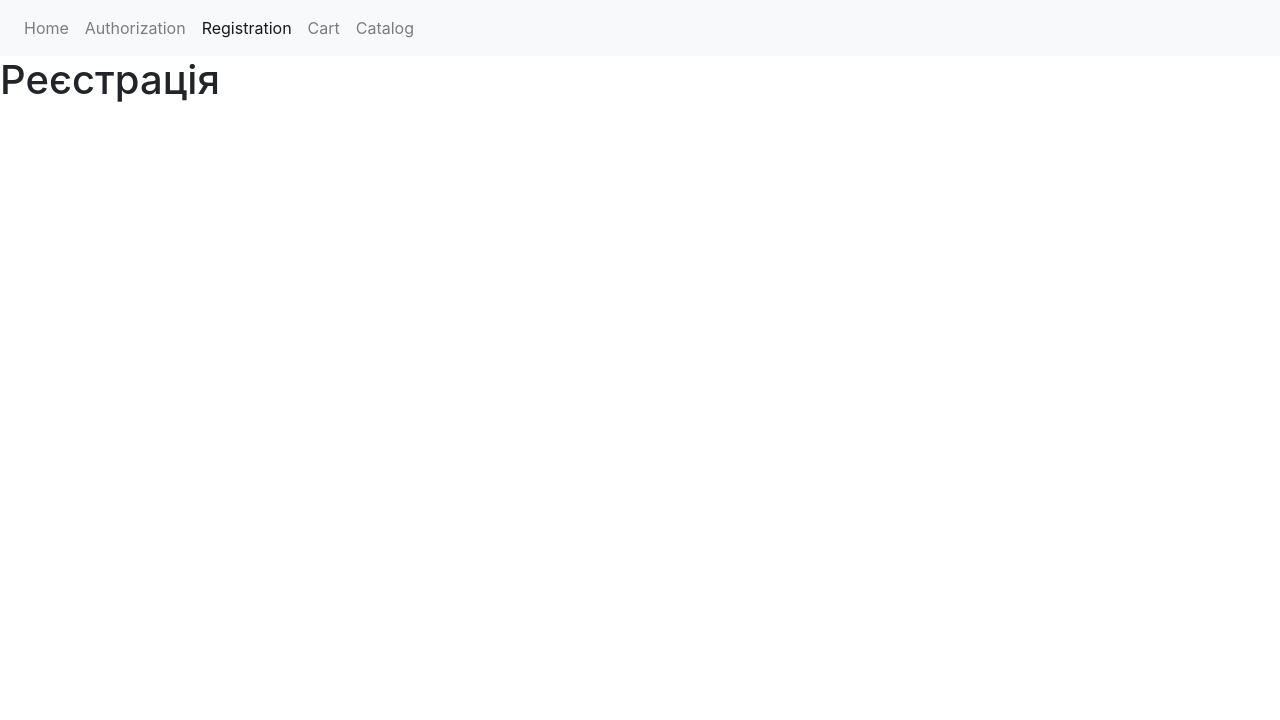
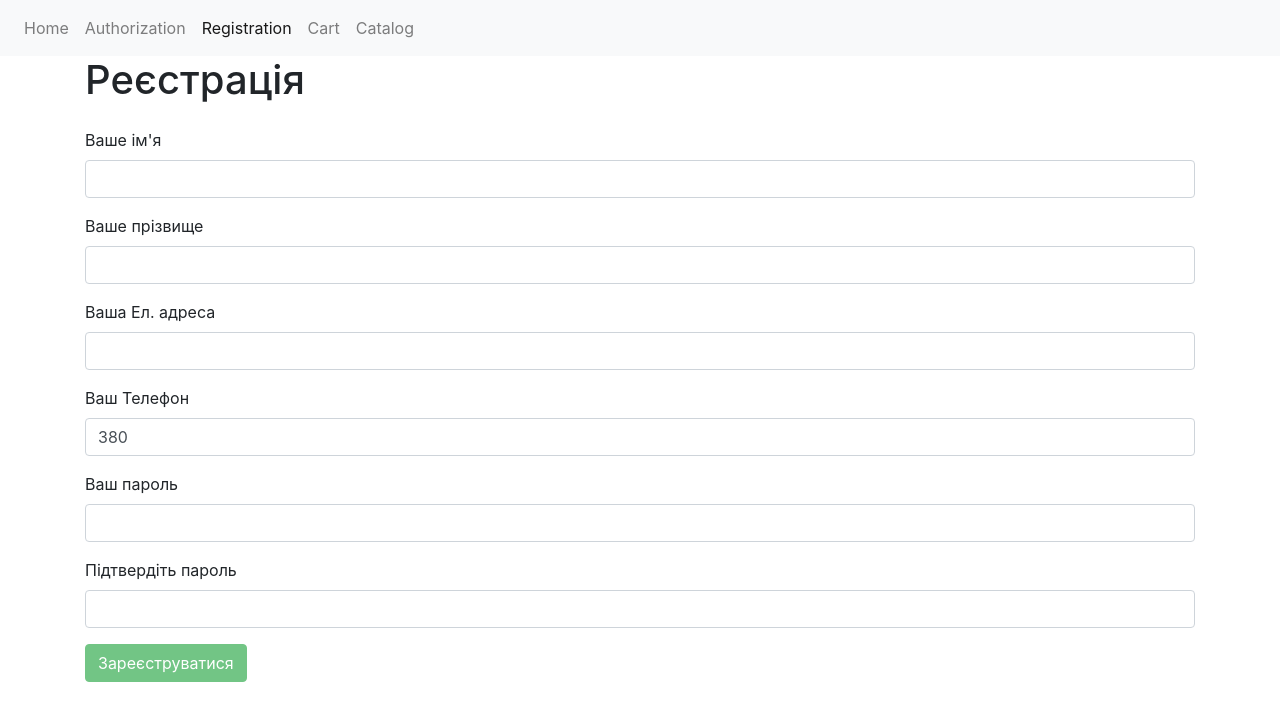
Before and after one commit to misha1737/shop24, a Vue app: page /registration in a window 1280 px wide. Shown: the top 720 px of the page. Built offline with nearby package versions, Linux system fonts and the light colour scheme; what vue-resource would draw is missing.

Commit message:
add regisration form

```diff
--- a/src/main.js
+++ b/src/main.js
@@ -4,11 +4,13 @@ import VueRouter from 'vue-router'
 import router from './routes'
 import VueResource from 'vue-resource'
 import store from './store'
+import Vuelidate from 'vuelidate'
 
 
 
 Vue.use(VueResource)
 Vue.use(VueRouter)
+Vue.use(Vuelidate)
 Vue.config.productionTip = false
 
 new Vue({
--- a/src/pages/Authorization.vue
+++ b/src/pages/Authorization.vue
@@ -6,22 +6,26 @@
         <form class="pt-3" @submit.prevent="signin">
             <div class="form-group">
                 <label for="name">Ваш e-mail</label>
-            <input class="form-control" type="email" id="name" v-model="email">
 
+            <input class="form-control" type="email" id="name" :class="{'is-invalid': $v.email.$error}" @blur="$v.email.$touch()" v-model="email">
+                <div class="invalid-feedback" v-if="!$v.email.required">Поле електронної пошти обов'язкове </div>
+                <div class="invalid-feedback" v-else-if="!$v.email.email">Невірна електронна пошта </div>
             </div>
                 <div class="form-group">
                     <label for="password">Ваш пароль</label>
-            <input class="form-control" type="password" id="password" v-model="password">
-
+            <input class="form-control" type="password" id="password" :class="{'is-invalid': $v.password.$error}" @blur="$v.password.$touch()" v-model="password">
+                    <div class="invalid-feedback" v-if="!$v.password.required">Поле пароль обов'язкове </div>
                 </div>
-            <button class="btn btn-success">Вхід</button>
+            <button type="submit" class="btn btn-success" :disabled="$v.$invalid">Вхід</button>
         </form>
     </div>
     </div>
 </template>
 
 <script>
+    import { required, email } from 'vuelidate/lib/validators'
     export default {
+
         data(){
             return{
                 email:'',
@@ -35,28 +39,42 @@
             }
 
         },
-        methods:{
-            signin(){
-                const userData= {
-                    username:this.email,
-                    password:this.password
+        methods: {
+            signin() {
+                const userData = {
+                    username: this.email,
+                    password: this.password
                 }
 
                 this.$http.post('https://web-store-sample-vs.herokuapp.com/web-store/auth/signin', userData).then(response => {
                     // get body data
                     this.catalog = response.body;
-                    this.$store.commit('changeAccessToken', this.catalog.access_token)
-                    this.$store.commit('changeRefreshToken', this.catalog.refresh_token)
-
-                   // console.log(this.catalog.);
+                    if (response.body.token_type == 'bearer') {
+                        this.$store.commit('changeAccessToken', this.catalog.access_token)
+                        this.$store.commit('changeRefreshToken', this.catalog.refresh_token)
+                    }
+                    // console.log(this.catalog.);
                 }, response => {
-                    if(response.body.status==400){
+                    if (response.body.status == 400) {
+                        alert('Невірний логін або пароль')
+                    }
+                    if (response.body.code == 400) {
                         alert('Невірний логін або пароль')
                     }
                     // error callback
 
                 });
             },
+        },
+            validations: {
+                email: {
+                    required,
+                    email,
+                },
+                password:{
+                    required
+
+                },
 
         }
     }
--- a/src/pages/Registration.vue
+++ b/src/pages/Registration.vue
@@ -1,11 +1,104 @@
 <template>
     <div>
+        <div class="container">
         <h1>Реєстрація</h1>
+        <form class="pt-3" @submit.prevent="signin">
+            <div class="form-group">
+                <label for="firstName">Ваше ім'я</label>
+                <input class="form-control" type="text" id="firstName"  :class="{'is-invalid': $v.firstName.$error}" @blur="$v.firstName.$touch()" v-model="firstName">
+                <div class="invalid-feedback" v-if="!$v.firstName.required">Ім'я обов'язкове </div>
+                <div class="invalid-feedback" v-else-if="!$v.firstName.maxLength">Максимально можлива кількість символів{{$v.firstName.$params.maxLength.max}}</div>
+            </div>
+            <div class="form-group">
+                <label for="lastName">Ваше прізвище</label>
+                <input class="form-control" type="text" id="lastName" :class="{'is-invalid': $v.lastName.$error}" @blur="$v.lastName.$touch()" v-model="lastName">
+                <div class="invalid-feedback" v-if="!$v.lastName.required">прізвище обов'язкове </div>
+                <div class="invalid-feedback" v-else-if="!$v.lastName.maxLength">Максимально можлива кількість символів {{$v.lastName.$params.maxLength.max}}</div>
+            </div>
+            <div class="form-group">
+                <label for="email">Ваша Ел. адреса</label>
+                <input class="form-control" type="email" id="email" :class="{'is-invalid': $v.email.$error}" @blur="$v.email.$touch()" v-model="email">
+                <div class="invalid-feedback" v-if="!$v.email.required">Поле електронної пошти обов'язкове </div>
+                <div class="invalid-feedback" v-else-if="!$v.email.email">Невірна електронна пошта </div>
+                <div class="invalid-feedback" v-else-if="!$v.email.uniqEmail">this email is registered </div>
+                <div class="invalid-feedback" v-else-if="!$v.email.maxLength">Максимально можлива кількість символів {{$v.email.$params.maxLength.max}} </div>
+            </div>
+            <div class="form-group">
+                <label for="phone">Ваш Телефон</label>
+                <input class="form-control" type="text" id="phone"  :class="{'is-invalid': $v.phone.$error}" @blur="$v.phone.$touch()" v-model.number="phone" >
+                <div class="invalid-feedback" v-if="!$v.phone.maxLength">Невірний формат 380xxxxxxxxx</div>
+                <div class="invalid-feedback" v-else-if="!$v.phone.minLength">Невірний формат 380xxxxxxxxx</div>
+            </div>
+            <div class="form-group">
+                <label for="password">Ваш пароль</label>
+                <input class="form-control" type="password" id="password"  :class="{'is-invalid': $v.password.$error}" @blur="$v.password.$touch()" v-model="password">
+                <div class="invalid-feedback" v-if="!$v.password.minLength">Мінімальна кількість символів {{$v.password.$params.minLength.min}} зараз: {{password.length}}</div>
+                <div class="invalid-feedback" v-else-if="!$v.email.maxLength">Максимально можлива кількість символів {{$v.email.$params.maxLength.max}} </div>
+            </div>
+            <div class="form-group">
+                <label for="confirmPassword">Підтвердіть пароль</label>
+                <input class="form-control" type="password" id="confirmPassword" :class="{'is-invalid': $v.confirmPassword.$error}" @blur="$v.confirmPassword.$touch()" v-model="confirmPassword">
+                <div class="invalid-feedback" v-if="!$v.confirmPassword.sameAs">Паролі не співпадають </div>
+            </div>
+
+            <button class="btn btn-success" type="submit" :disabled="$v.$invalid" >Зареєструватися</button>
+        </form>
+        </div>
     </div>
 </template>
 
 <script>
+    import { required, email, minLength, maxLength, sameAs } from 'vuelidate/lib/validators'
     export default {
+        data(){
+            return{
+                firstName: '',
+                lastName: '',
+                phone: +'380'+'',
+                email: '',
+                password: '',
+                confirmPassword: ''
+            }
+        },
+        methods:{
+            signin (){
+                console.log('Email', this.email)
+                console.log('password', this.password)
+            }
+        },
+
+            validations: {
+                email: {
+                    required,
+                    email,
+                    maxLength: maxLength(100),
+                    uniqEmail: function (newEmail) {
+                        return true
+                    }
+                },
+                password:{
+                    minLength: minLength(6),
+                    maxLength: maxLength(100)
+                },
+                confirmPassword: {
+                    sameAs: sameAs('password')
+                },
+                firstName:{
+                    required,
+                    maxLength: maxLength(100),
+                },
+                lastName:{
+                    required,
+                    maxLength: maxLength(100),
+                },
+                phone:{
+                    maxLength: maxLength(12),
+                    minLength: minLength(12)
+                }
+            },
+
+
+
 
     }
 </script>
```
